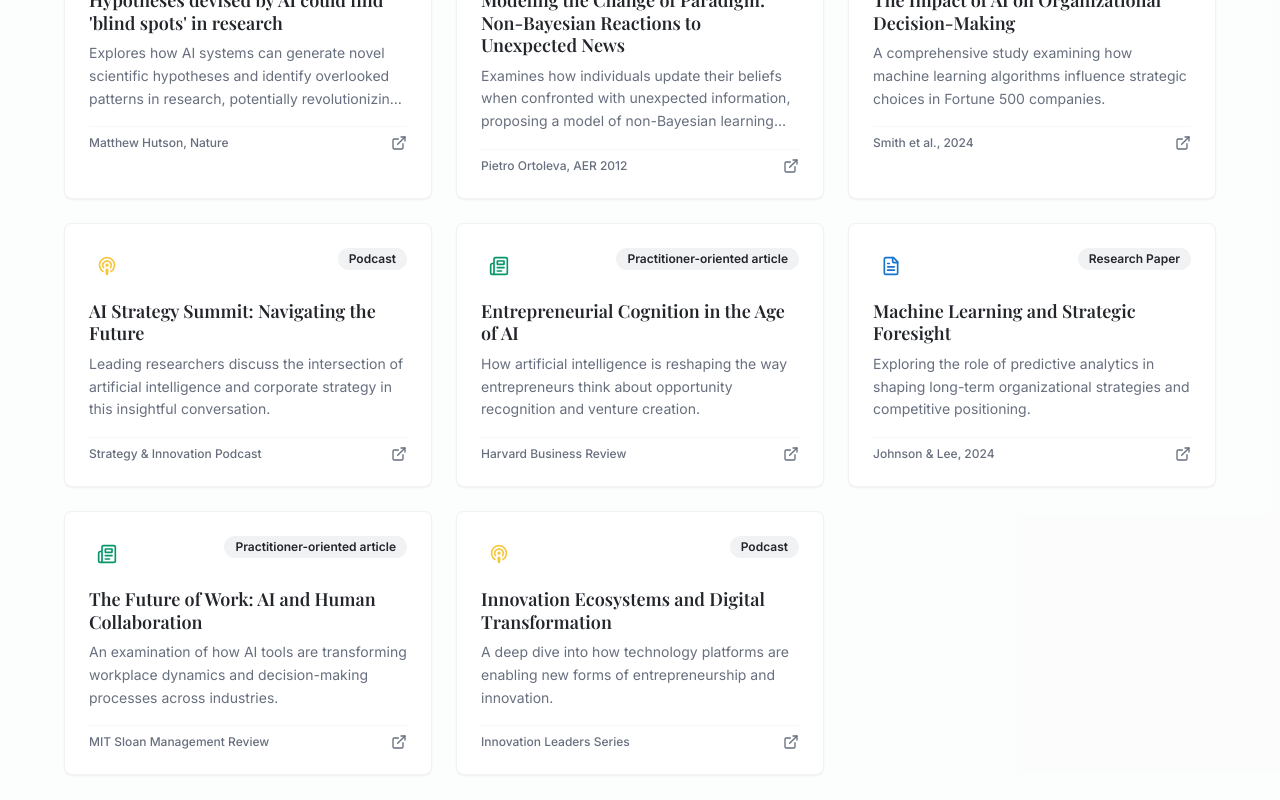
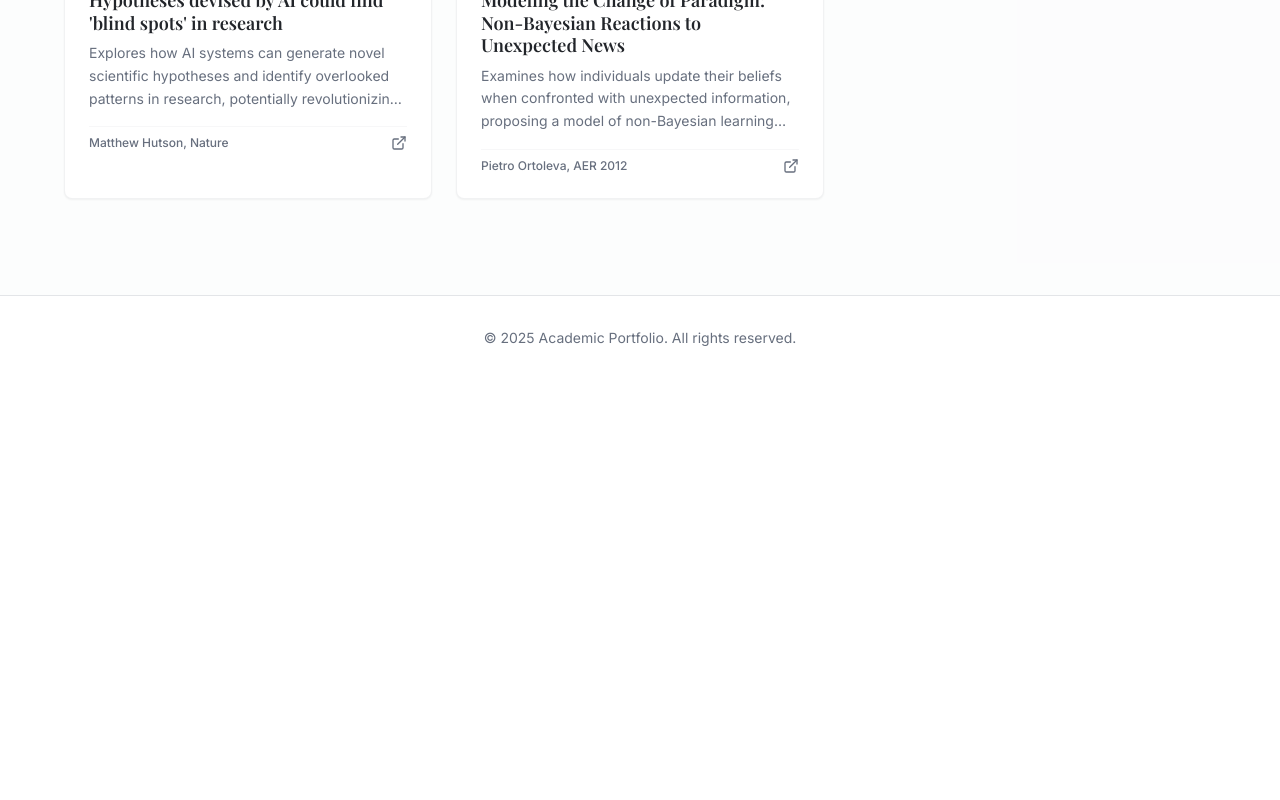
Before and after one commit to MessineseDanilo/innovate-academics, a React (Vite) app: page /insights in a window 1280 px wide. Shown: the part 500-1300 px from the top of the page. After the commit the page ends 880 px from the top, so only its background shows below. Built offline with nearby package versions, Linux system fonts and the light colour scheme; the HTML template or start-up script is replaced by a standard one.

Commit message:
Remove AI-generated insights

```diff
--- a/src/components/CuratedInsights.tsx
+++ b/src/components/CuratedInsights.tsx
@@ -29,72 +29,6 @@ const CuratedInsights = () => {
       link: "#",
       color: "text-primary",
       badge: "Research Paper",
-      topics: ["Innovation", "Entrepreneurship"],
-    },
-    {
-      type: "paper",
-      icon: FileText,
-      title: "The Impact of AI on Organizational Decision-Making",
-      description: "A comprehensive study examining how machine learning algorithms influence strategic choices in Fortune 500 companies.",
-      author: "Smith et al., 2024",
-      link: "#",
-      color: "text-primary",
-      badge: "Research Paper",
-      topics: ["AI", "Innovation"],
-    },
-    {
-      type: "podcast",
-      icon: Podcast,
-      title: "AI Strategy Summit: Navigating the Future",
-      description: "Leading researchers discuss the intersection of artificial intelligence and corporate strategy in this insightful conversation.",
-      author: "Strategy & Innovation Podcast",
-      link: "#",
-      color: "text-accent",
-      badge: "Podcast",
-      topics: ["AI", "Innovation"],
-    },
-    {
-      type: "article",
-      icon: Newspaper,
-      title: "Entrepreneurial Cognition in the Age of AI",
-      description: "How artificial intelligence is reshaping the way entrepreneurs think about opportunity recognition and venture creation.",
-      author: "Harvard Business Review",
-      link: "#",
-      color: "text-emerald-600",
-      badge: "Practitioner-oriented article",
-      topics: ["AI", "Entrepreneurship"],
-    },
-    {
-      type: "paper",
-      icon: FileText,
-      title: "Machine Learning and Strategic Foresight",
-      description: "Exploring the role of predictive analytics in shaping long-term organizational strategies and competitive positioning.",
-      author: "Johnson & Lee, 2024",
-      link: "#",
-      color: "text-primary",
-      badge: "Research Paper",
-      topics: ["AI", "Innovation"],
-    },
-    {
-      type: "article",
-      icon: Newspaper,
-      title: "The Future of Work: AI and Human Collaboration",
-      description: "An examination of how AI tools are transforming workplace dynamics and decision-making processes across industries.",
-      author: "MIT Sloan Management Review",
-      link: "#",
-      color: "text-emerald-600",
-      badge: "Practitioner-oriented article",
-      topics: ["AI", "Innovation"],
-    },
-    {
-      type: "podcast",
-      icon: Podcast,
-      title: "Innovation Ecosystems and Digital Transformation",
-      description: "A deep dive into how technology platforms are enabling new forms of entrepreneurship and innovation.",
-      author: "Innovation Leaders Series",
-      link: "#",
-      color: "text-accent",
-      badge: "Podcast",
       topics: ["Innovation", "Entrepreneurship"],
     },
   ];
```
